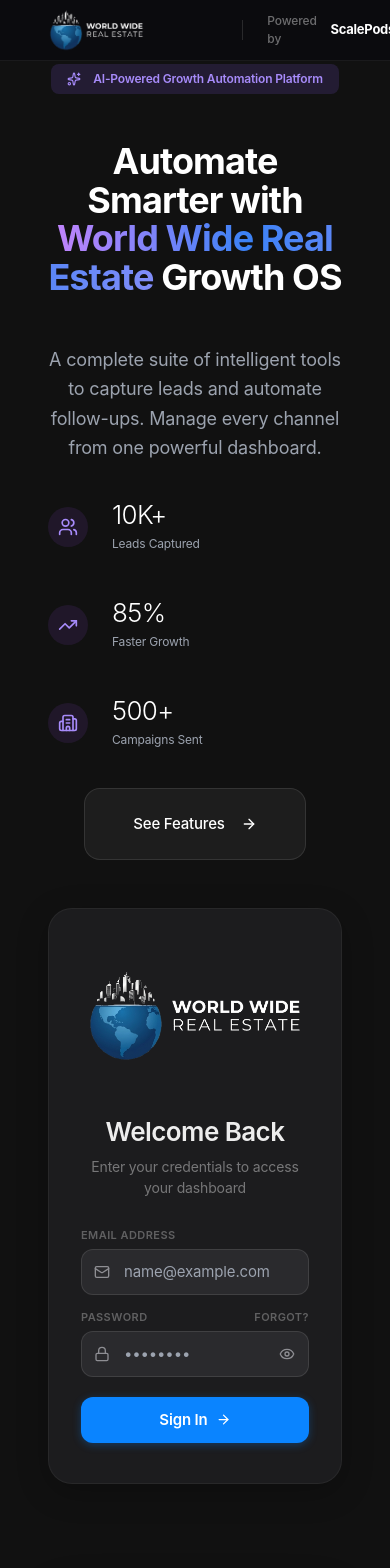
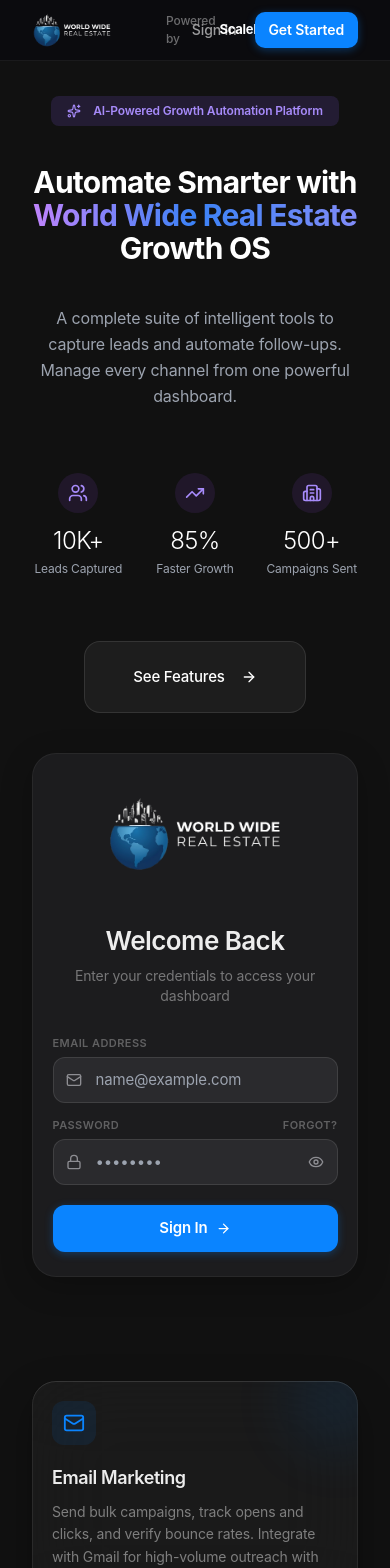
Before and after one commit to Scale-Pods/wwr-automation, a Next.js app: page / in a window 390 px wide. Shown: the top 1568 px of the page. Built offline with nearby package versions, Linux system fonts and the light colour scheme; no server answers.

Commit message:
landing page mobile version fixed

```diff
--- a/app/page.tsx
+++ b/app/page.tsx
@@ -28,7 +28,7 @@ export default function LandingPage() {
 
     return (
         <div
-            className="min-h-screen overflow-hidden"
+            className="min-h-screen overflow-x-hidden"
             style={{
                 backgroundColor: '#111111',
             }}
@@ -43,23 +43,23 @@ export default function LandingPage() {
                     borderBottom: '1px solid rgba(255,255,255,0.06)',
                 }}
             >
-                <div className="max-w-6xl mx-auto px-6 h-[60px] flex items-center justify-between">
-                    <div className="flex items-center gap-3">
-                        <div className="relative flex items-center h-[44px] w-[180px]">
+                <div className="max-w-6xl mx-auto px-4 sm:px-6 h-[60px] flex items-center justify-between gap-2">
+                    <div className="flex items-center gap-3 min-w-0">
+                        <div className="relative flex items-center h-[36px] w-[110px] sm:h-[44px] sm:w-[180px] shrink-0">
                             <Image src="/logo.png" alt="World Wide Real Estate" fill className="object-contain object-left" priority />
                         </div>
-                        <div style={{ width: 1, height: 20, background: 'rgba(255,255,255,0.12)' }} />
-                        <span style={{ fontSize: 12, fontWeight: 500, color: 'rgba(255,255,255,0.40)', letterSpacing: '-0.01em', display: 'inline-flex', alignItems: 'center', gap: 4 }}>
+                        <div className="hidden sm:block" style={{ width: 1, height: 20, background: 'rgba(255,255,255,0.12)' }} />
+                        <span className="hidden min-[420px]:inline-flex" style={{ fontSize: 12, fontWeight: 500, color: 'rgba(255,255,255,0.40)', letterSpacing: '-0.01em', display: 'inline-flex', alignItems: 'center', gap: 4 }}>
                             Powered by{' '}
                             <span style={{ fontWeight: 700, color: '#ffffff', letterSpacing: '-0.02em', fontSize: 13 }}>ScalePods</span>
                         </span>
                     </div>
 
-                    <div className="flex items-center gap-2">
+                    <div className="flex items-center gap-1 sm:gap-2 shrink-0">
                         <button
                             onClick={() => document.getElementById('login-form')?.scrollIntoView({ behavior: 'smooth' })}
                             style={{
-                                padding: '8px 16px',
+                                padding: '8px 10px',
                                 borderRadius: 10,
                                 fontSize: 14,
                                 fontWeight: 500,
@@ -78,7 +78,7 @@ export default function LandingPage() {
                         <button
                             onClick={() => document.getElementById('login-form')?.scrollIntoView({ behavior: 'smooth' })}
                             style={{
-                                padding: '9px 20px',
+                                padding: '8px 14px',
                                 borderRadius: 10,
                                 fontSize: 14,
                                 fontWeight: 600,
@@ -102,14 +102,14 @@ export default function LandingPage() {
             </header>
 
             {/* ── Hero ── */}
-            <section className="relative min-h-screen flex flex-col justify-center px-6 pt-16">
-                <div className="max-w-7xl mx-auto w-full grid grid-cols-1 lg:grid-cols-2 gap-12 lg:gap-20 items-center">
+            <section className="relative lg:min-h-screen flex flex-col justify-center px-4 sm:px-6 pt-24 pb-12 lg:pt-16 lg:pb-0">
+                <div className="max-w-7xl mx-auto w-full grid grid-cols-1 lg:grid-cols-2 gap-10 lg:gap-20 items-center">
                     {/* Left: Content */}
                     <div className="flex flex-col justify-center text-center lg:text-left">
                         {/* Pill */}
-                        <div className="mb-6">
+                        <div className="mb-5 sm:mb-6">
                             <div
-                                className="inline-flex items-center gap-1.5"
+                                className="inline-flex items-center justify-center gap-1.5 text-center"
                                 style={{
                                     padding: '6px 16px',
                                     borderRadius: 8,
@@ -125,7 +125,7 @@ export default function LandingPage() {
 
                         {/* Headline */}
                         <h1
-                            className="text-4xl sm:text-5xl xl:text-6xl font-bold tracking-tight mb-6 leading-[1.08] text-white"
+                            className="text-[30px] sm:text-5xl xl:text-6xl font-bold tracking-tight mb-5 sm:mb-6 leading-[1.1] text-white break-words"
                         >
                             Automate Smarter with{" "}
                             <span className="bg-gradient-to-r from-purple-400 via-blue-500 to-indigo-400 bg-clip-text text-transparent">
@@ -136,24 +136,24 @@ export default function LandingPage() {
 
                         {/* Sub */}
                         <p
-                            className="text-lg max-w-xl mb-10 leading-relaxed text-gray-400 mx-auto lg:mx-0"
+                            className="text-base sm:text-lg max-w-xl mb-8 sm:mb-10 leading-relaxed text-gray-400 mx-auto lg:mx-0"
                         >
                             A complete suite of intelligent tools to capture leads and automate follow-ups. Manage every channel from one powerful dashboard.
                         </p>
 
                         {/* Stats Row */}
-                        <div className="flex flex-col sm:flex-row justify-center lg:justify-start gap-6 mb-10">
+                        <div className="grid grid-cols-3 sm:flex sm:flex-row justify-center lg:justify-start gap-3 sm:gap-6 mb-8 sm:mb-10">
                             {[
                                 { icon: <Users size={20} color="#A78BFA" />, value: "10K+", label: "Leads Captured" },
                                 { icon: <TrendingUp size={20} color="#A78BFA" />, value: "85%", label: "Faster Growth" },
                                 { icon: <Building2 size={20} color="#A78BFA" />, value: "500+", label: "Campaigns Sent" },
                             ].map((s, i) => (
-                                <div key={i} className="flex items-center gap-3">
+                                <div key={i} className="flex flex-col sm:flex-row items-center gap-2 sm:gap-3">
                                     <div className="w-10 h-10 rounded-xl bg-purple-500/10 flex items-center justify-center shrink-0">
                                         {s.icon}
                                     </div>
-                                    <div className="text-left">
-                                        <p className="text-[26px] font-light tracking-tight leading-none text-white">{s.value}</p>
+                                    <div className="text-center sm:text-left">
+                                        <p className="text-2xl sm:text-[26px] font-light tracking-tight leading-none text-white">{s.value}</p>
                                         <p className="text-xs text-gray-400 mt-1">{s.label}</p>
                                     </div>
                                 </div>
@@ -172,17 +172,17 @@ export default function LandingPage() {
                     </div>
 
                     {/* Right: Login Form */}
-                    <div id="login-form" className="w-full lg:max-w-[480px] flex-shrink-0 mx-auto">
+                    <div id="login-form" className="w-full max-w-[480px] min-w-0 flex-shrink-0 mx-auto">
                         <div style={{
                             background: '#1C1C1E',
                             borderRadius: 24,
-                            padding: '40px 32px',
+                            padding: 'clamp(24px, 6vw, 40px) clamp(18px, 5vw, 32px)',
                             boxShadow: '0 8px 32px rgba(0,0,0,0.24)',
                             border: '1px solid rgba(255,255,255,0.05)',
                         }}>
                             {/* Logo */}
                             <div className="flex flex-col items-center pb-6 pt-2 text-center">
-                                <div className="relative w-[220px] h-[100px]">
+                                <div className="relative w-[180px] h-[80px] sm:w-[220px] sm:h-[100px]">
                                     <Image src="/logo.png" alt="World Wide Real Estate" fill className="object-contain" priority />
                                 </div>
                             </div>
@@ -193,7 +193,7 @@ export default function LandingPage() {
             </section>
 
             {/* ── Feature Cards ── */}
-            <section id="features" className="py-24 px-6">
+            <section id="features" className="py-14 sm:py-24 px-4 sm:px-6">
                 <div className="max-w-5xl mx-auto grid grid-cols-1 md:grid-cols-3 gap-5">
                     {[
                         {
@@ -222,7 +222,7 @@ export default function LandingPage() {
                                 backdropFilter: 'blur(40px) saturate(180%)',
                                 WebkitBackdropFilter: 'blur(40px) saturate(180%)',
                                 borderRadius: 24,
-                                padding: '28px 28px 32px',
+                                padding: 'clamp(20px, 5vw, 28px) clamp(20px, 5vw, 28px) clamp(24px, 5vw, 32px)',
                                 outline: '1px solid rgba(255,255,255,0.07)',
                                 outlineOffset: -1,
                                 boxShadow: '0 2px 4px rgba(0,0,0,0.20), 0 16px 40px rgba(0,0,0,0.30), inset 0 1px 0 rgba(255,255,255,0.06)',
```
Also changed, not shown: 1 other file (tests, documents, lock files or other folders).
